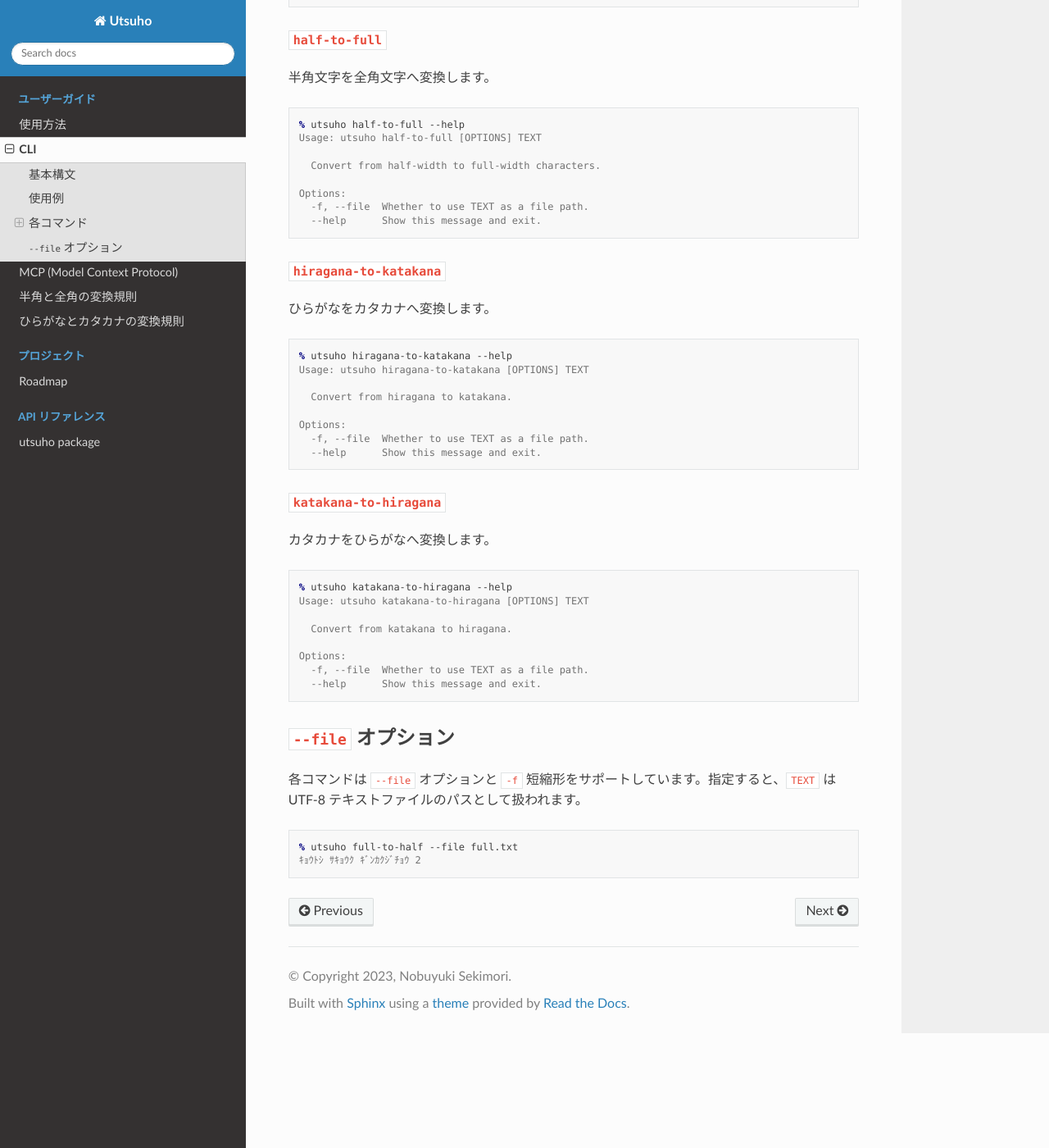
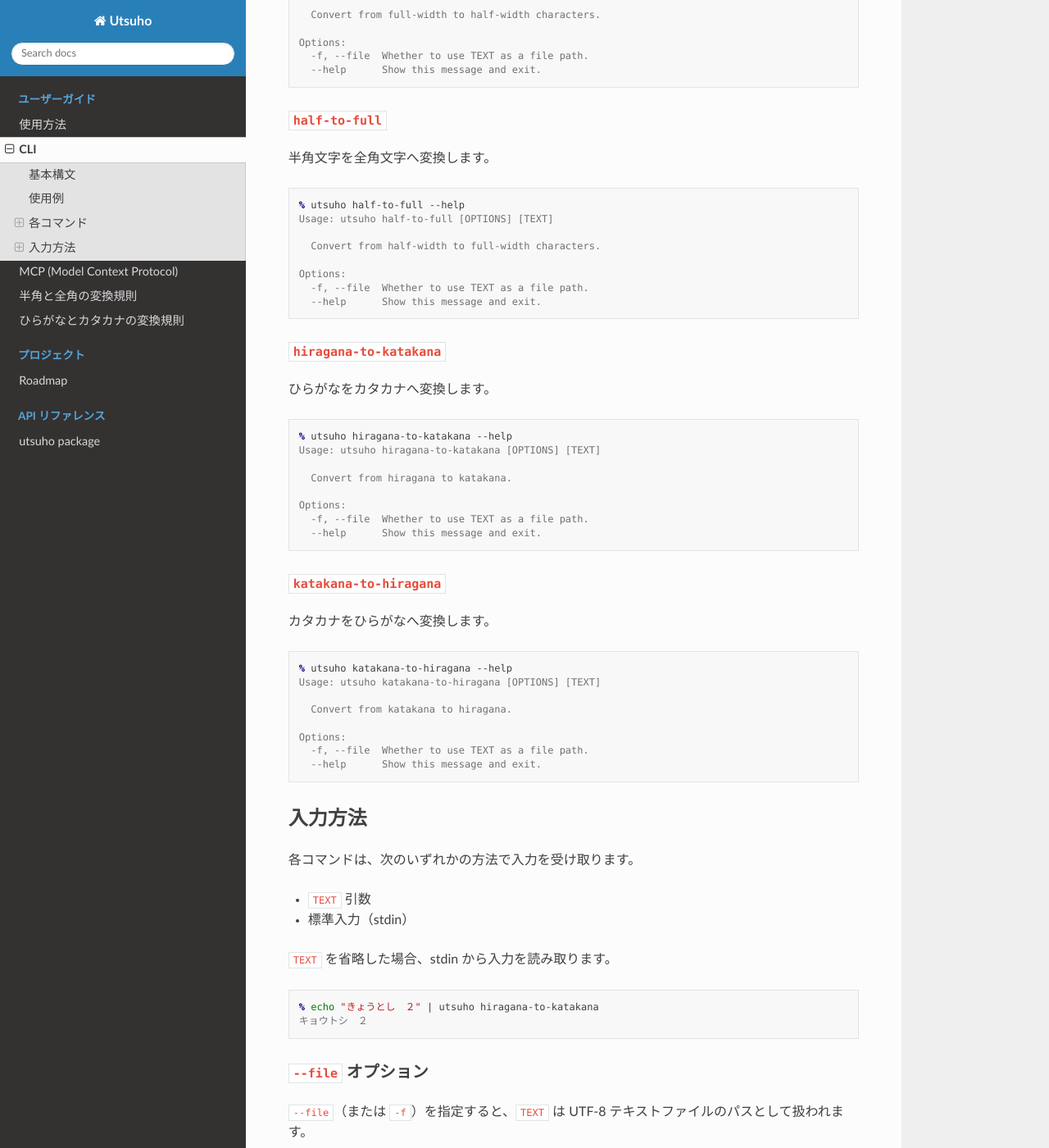
Before and after one commit to juno-rmks/utsuho, a Sphinx documentation site: the page built from docs/source/cli.md, in a window 1280 px wide and 1400 px high, scrolled down 1401 px. Shown: the whole window at 82% size. Built offline with Sphinx 7.4.7 and the Read the Docs theme 3.1.0, drawn with Linux system fonts in a browser that asks for light colours; some of the changed text lies outside the part shown.

Commit message:
Document CLI stdin support and refresh release notes.

````diff
--- a/docs/source/cli.md
+++ b/docs/source/cli.md
@@ -1,6 +1,6 @@
 # CLI
 
-Utsuho には、対話的な利用やスクリプトからの呼び出しに適したコマンドラインインターフェースが用意されています。
+Utsuho には、対話的な利用やスクリプトからの呼び出しに加え、標準入力（stdin）を利用したパイプ処理にも適したコマンドラインインターフェースが用意されています。
 変換結果は標準出力に出力されるため、シェルスクリプトからも扱いやすくなっています。
 
 ## 基本構文
@@ -34,6 +34,8 @@
 
 ## 使用例
 
+基本的な使用例を示します。
+
 ```console
 % utsuho full-to-half "キョウトシ　サキョウク　ギンカクジチョウ　２"
 ｷｮｳﾄｼ ｻｷｮｳｸ ｷﾞﾝｶｸｼﾞﾁｮｳ 2
@@ -46,6 +48,9 @@
 
 % utsuho katakana-to-hiragana "キョウトシ　サキョウク　ギンカクジチョウ　２"
 きょうとし　さきょうく　ぎんかくじちょう　２
+
+% echo "キョウトシ　２" | utsuho full-to-half
+ｷｮｳﾄｼ 2
 ```
 
 ## 各コマンド
@@ -56,7 +61,7 @@
 
 ```console
 % utsuho full-to-half --help
-Usage: utsuho full-to-half [OPTIONS] TEXT
+Usage: utsuho full-to-half [OPTIONS] [TEXT]
 
   Convert from full-width to half-width characters.
 
@@ -71,7 +76,7 @@
 
 ```console
 % utsuho half-to-full --help
-Usage: utsuho half-to-full [OPTIONS] TEXT
+Usage: utsuho half-to-full [OPTIONS] [TEXT]
 
   Convert from half-width to full-width characters.
 
@@ -86,7 +91,7 @@
 
 ```console
 % utsuho hiragana-to-katakana --help
-Usage: utsuho hiragana-to-katakana [OPTIONS] TEXT
+Usage: utsuho hiragana-to-katakana [OPTIONS] [TEXT]
 
   Convert from hiragana to katakana.
 
@@ -101,7 +106,7 @@
 
 ```console
 % utsuho katakana-to-hiragana --help
-Usage: utsuho katakana-to-hiragana [OPTIONS] TEXT
+Usage: utsuho katakana-to-hiragana [OPTIONS] [TEXT]
 
   Convert from katakana to hiragana.
 
@@ -110,9 +115,23 @@
   --help      Show this message and exit.
 ```
 
-## `--file` オプション
+## 入力方法
 
-各コマンドは `--file` オプションと `-f` 短縮形をサポートしています。指定すると、`TEXT` は UTF-8 テキストファイルのパスとして扱われます。
+各コマンドは、次のいずれかの方法で入力を受け取ります。
+
+- `TEXT` 引数
+- 標準入力（stdin）
+
+`TEXT` を省略した場合、stdin から入力を読み取ります。
+
+```console
+% echo "きょうとし　２" | utsuho hiragana-to-katakana
+キョウトシ　２
+```
+
+### `--file` オプション
+
+`--file`（または `-f`）を指定すると、`TEXT` は UTF-8 テキストファイルのパスとして扱われます。
 
 ```console
 % utsuho full-to-half --file full.txt
--- a/src/utsuho/__init__.py
+++ b/src/utsuho/__init__.py
@@ -11,4 +11,4 @@
     WidthConverterConfig,
 )
 
-__version__ = "2.2.1"
+__version__ = "2.3.0"
````
Also changed, not shown: CHANGES.md (+12 -0 lines), README.md (+11 -4 lines), docs/source/index.md (+6 -4 lines), 2 other files.
